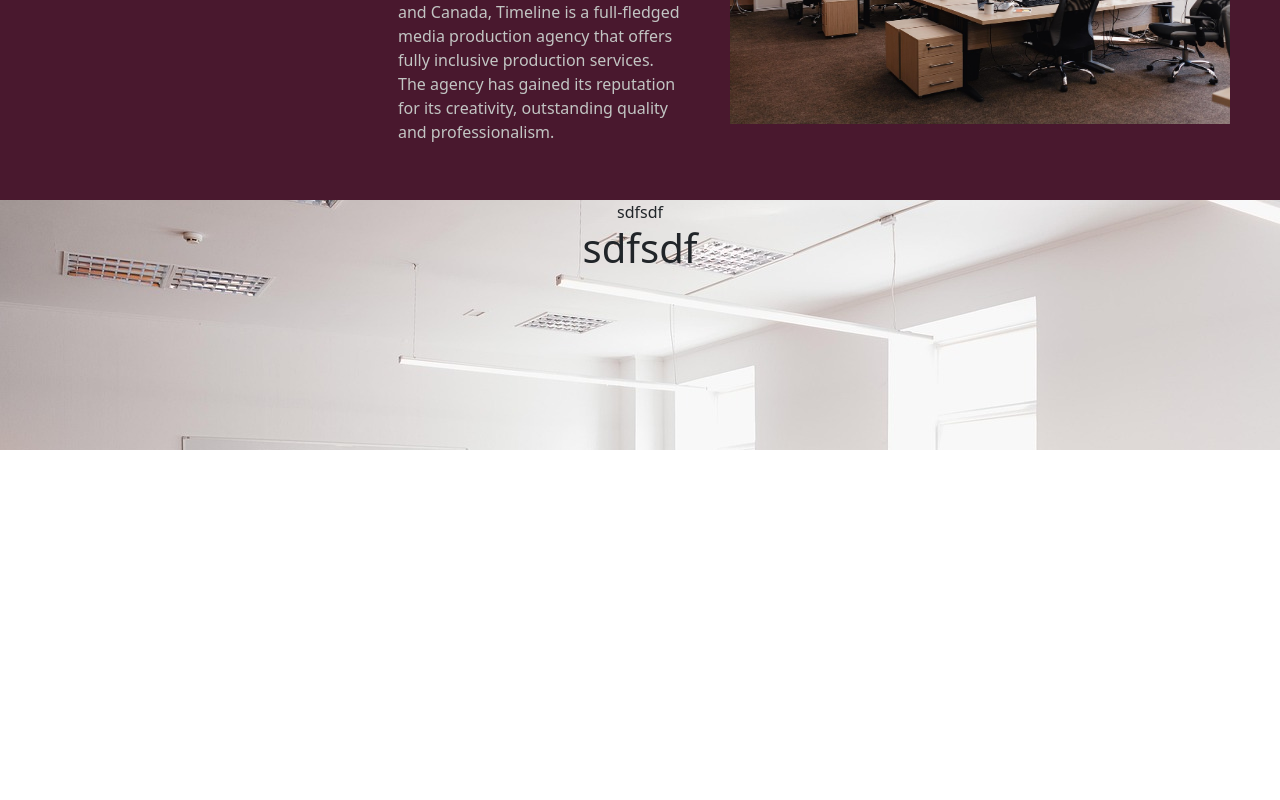
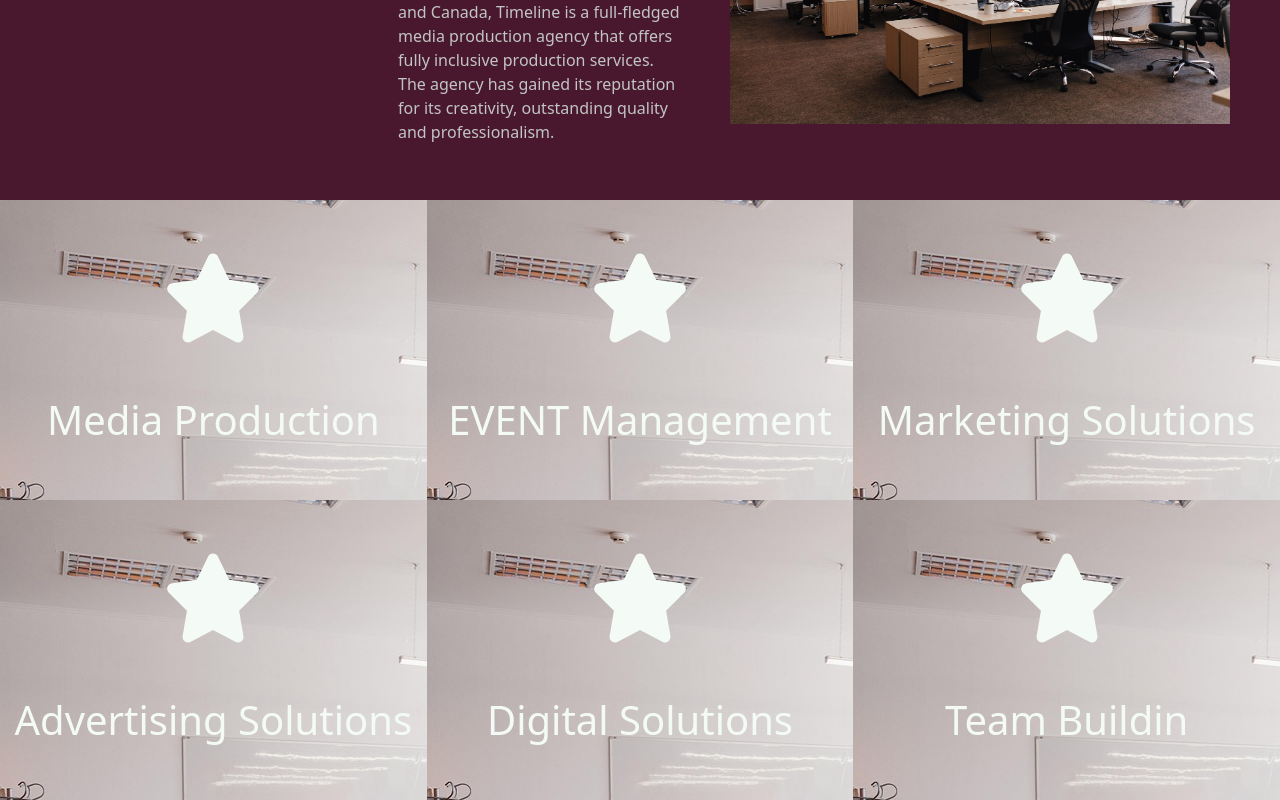
Before and after one commit to aminbarri/innoweb, a React (Create React App) app: page /aboutus in a window 1280 px wide. Shown: the part 1023-1823 px from the top of the page. Before the commit the page ends 1473 px from the top, so only its background shows below. Built offline with nearby package versions, Linux system fonts and the light colour scheme; a web font is replaced by a local one.

Commit message:
about us

```diff
--- a/package.json
+++ b/package.json
@@ -7,6 +7,7 @@
     "cra-template": "1.2.0",
     "react": "^19.0.0",
     "react-dom": "^19.0.0",
+    "react-icons": "^5.4.0",
     "react-scripts": "5.0.1"
   },
   "scripts": {
--- a/src/Component/Cardabout/Card1.jsx
+++ b/src/Component/Cardabout/Card1.jsx
@@ -1,13 +1,15 @@
 import './card1.css'
 import back from '../../assets/desk.jpg';
+
+
 const Card1 =(props)=>{
 
 
     return (
         <>
 
-        <div className='card_body' style={{backgroundImage:`url(${back})` }}>
-            <div>{props.icon}</div>
+        <div className='card_body col d-flex flex-column justify-content-evenly' style={{backgroundImage:`url(${back})` }}>
+            <div>{props.children}</div>
             <h1>{props.title}</h1>
          </div>
 
--- a/src/Component/Cardabout/card1.css
+++ b/src/Component/Cardabout/card1.css
@@ -1,5 +1,9 @@
 .card_body{
     text-align: center;
-    height: 250px;
+    height: 300px;
     padding: auto;
+    width: 200px;
 }
+.card_body h1{
+    color: var(--color-light2);
+}
--- a/src/Sections/AboutUs/Aboutus.jsx
+++ b/src/Sections/AboutUs/Aboutus.jsx
@@ -1,6 +1,8 @@
 import './aboutus.css';
 import desk from '../../assets/desk.jpg';
 import {Card1} from '../../Component/index';
+import { FaStar } from "react-icons/fa6";
+
 const Aboutus =(props)=>{
 
 
@@ -25,9 +27,19 @@ const Aboutus =(props)=>{
                     </div>
                 </div>
             </div>
-            <div>
-                <Card1 icon='sdfsdf' title='sdfsdf' />
+            <div className='acivite'>
+                <div className='row m-0'>
+                    <Card1  title='Media Production' ><FaStar style={{  fontSize: "100px" }} className='icons' /> </Card1>
+                    <Card1  title='EVENT Management' ><FaStar style={{  fontSize: "100px" }} className='icons' /> </Card1>
+                    <Card1  title='Marketing Solutions' ><FaStar style={{  fontSize: "100px" }} className='icons' /> </Card1>
+                </div>
+                <div className='row m-0'>
+                    <Card1  title='Advertising Solutions' ><FaStar style={{  fontSize: "100px" }} className='icons' /> </Card1>
+                    <Card1  title='Digital Solutions' ><FaStar style={{  fontSize: "100px" }} className='icons' /> </Card1>
+                    <Card1  title='Team Buildin' ><FaStar style={{  fontSize: "100px" }} className='icons' /> </Card1>
+                </div>
             </div>
+
         </>
     )
 }
--- a/src/Sections/AboutUs/aboutus.css
+++ b/src/Sections/AboutUs/aboutus.css
@@ -23,3 +23,9 @@
     line-height: 1.5; /* Adjust as needed */
 
 }
+.acivite{
+    width: 100%;
+}
+.icons{
+    color: var(--color-light2);
+}
```
Also changed, not shown: 1 other file (tests, documents, lock files or other folders).
